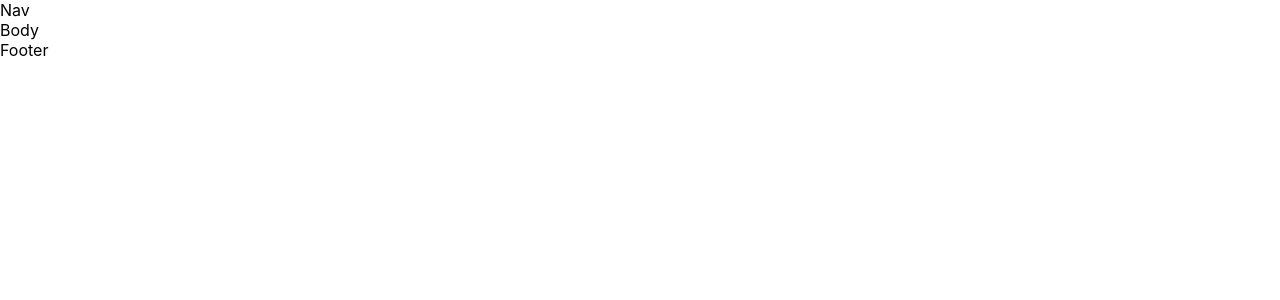
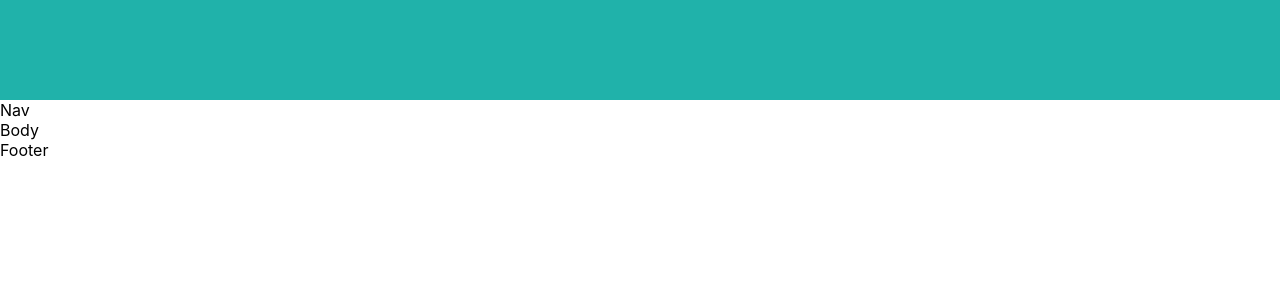
Before and after one commit to Educateinit/ReactProjectOne, a React (Create React App) app: page / in a window 1280 px wide. Shown: the top 300 px of the page. Built offline with nearby package versions, Linux system fonts and the light colour scheme.

Commit message:
index css file updated

```diff
--- a/src/index.css
+++ b/src/index.css
@@ -11,3 +11,9 @@ code {
   font-family: source-code-pro, Menlo, Monaco, Consolas, 'Courier New',
     monospace;
 }
+
+header {
+  background-color: lightseagreen;
+  height: 100px;
+  width: 100%;
+}
```
